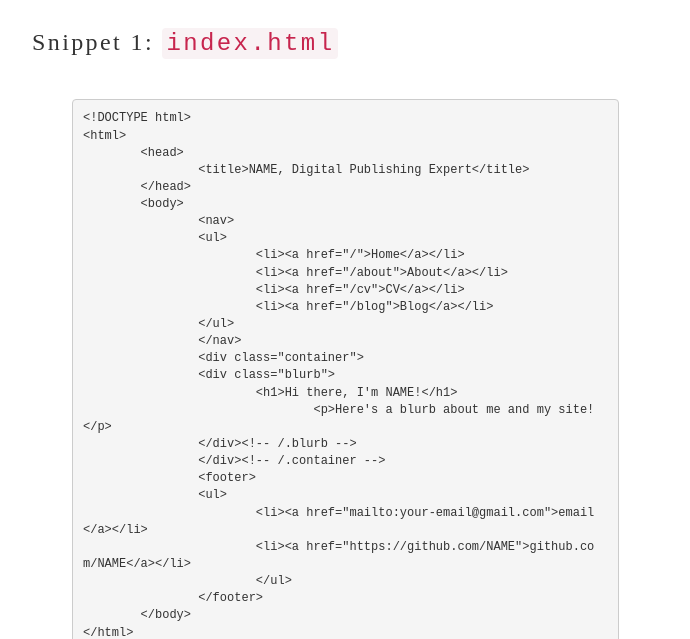
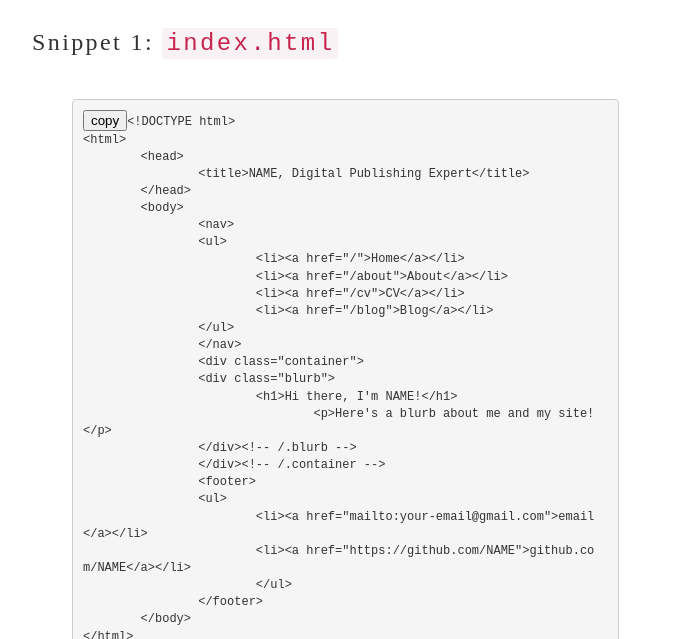
Before and after one commit to nhomenda/nhomenda.github.io, a Jekyll site: the page built from staff-day.html, in a window 1280 px wide and 900 px high. Shown: the part 261-900 px from the top of the window, without its empty margins (160-850 px from the left). Built offline with Jekyll 4.4.1, drawn with Linux system fonts in a browser that asks for light colours.

Commit message:
Update staff-day.html

```diff
--- a/staff-day.html
+++ b/staff-day.html
@@ -7,7 +7,7 @@ date: 2026-07-09
 <h1>{{ page.title }}</h1>
 <div class="blurb">
 <p>Snippet 1: <code>index.html</code></p>
-<pre class="prettyprint"><code>&lt;!DOCTYPE html&gt;
+<pre class="prettyprint"><button onclick="copy_to_clipboard('one')">copy</button><code>&lt;!DOCTYPE html&gt;
 &lt;html&gt;
 	&lt;head&gt;
 		&lt;title&gt;NAME, Digital Publishing Expert&lt;/title&gt;
```
